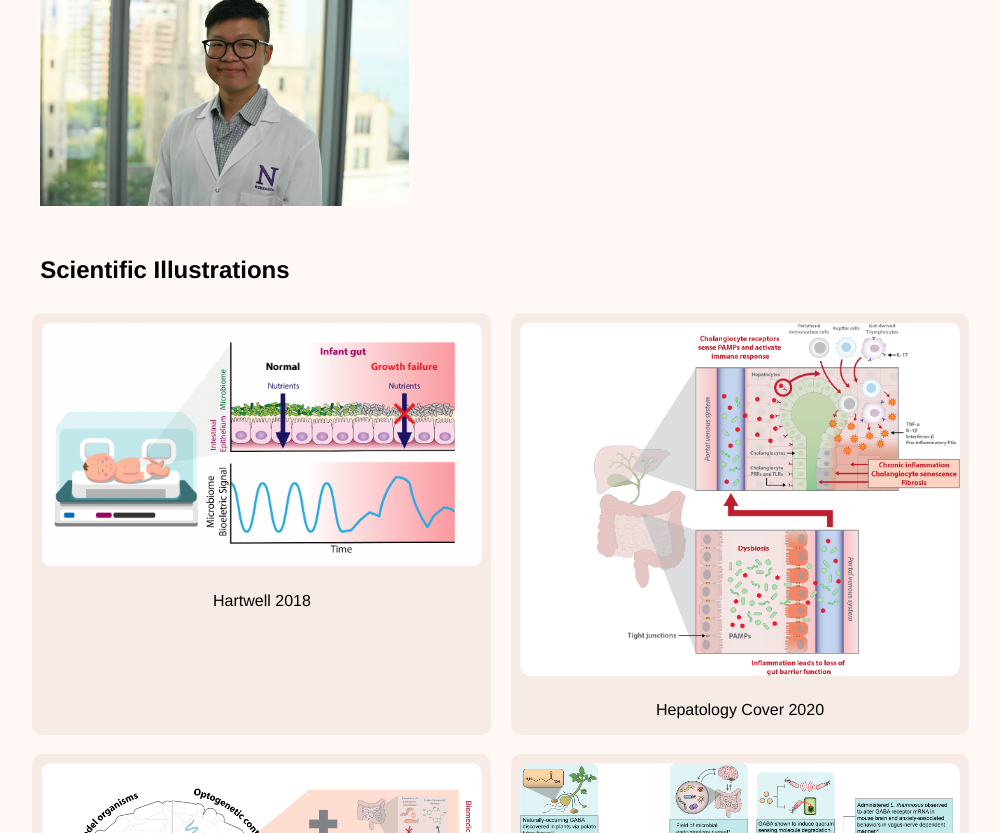
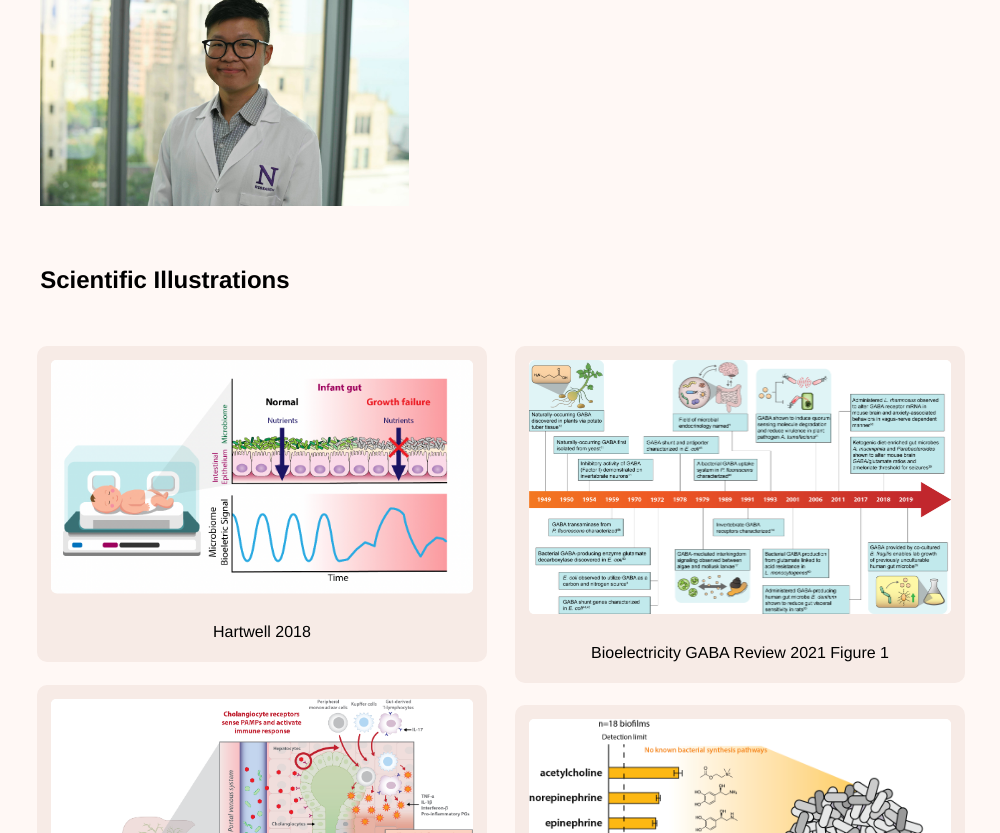
Before and after one commit to pk7tran/pk7tran.github.io, a plain HTML site: page index.html in a window 1280 px wide. Shown: the part 119-952 px from the top of the page, without its empty margins (139-1139 px from the left). Drawn offline with Linux system fonts and the light colour scheme.

Commit message:
fixed columns

```diff
--- a/index.html
+++ b/index.html
@@ -12,6 +12,7 @@
         </div>
         <h2 class="clear">Scientific Illustrations</h2>
         <div class="ills">
+            <div>
                 <div id="ill">
                     <img src="/img/hartwell.png">
                     <p>Hartwell 2018</p>
@@ -24,6 +25,8 @@
                     <img src="/img/PTran_Biotech_Progress_review_2021_Fig1.png">
                     <p>Biotech Progress Review 2021</p>
                 </div>
+            </div>
+            <div>
                 <div id="ill">
                     <img src="/img/PTran_Bioelectricity_GABA_review_2021_Fig1.png">
                     <p>Bioelectricity GABA Review 2021 Figure 1</p>
@@ -37,5 +40,6 @@
                     <p>2020 Central US Synthetic Biology Workshop Logo Version 1</p>
                 </div>
             </div>
+        </div>
     </body>
 </html>
--- a/styles.css
+++ b/styles.css
@@ -10,7 +10,7 @@ body {
 }
 h2.clear{
     clear: both;
-    padding-top: 50px;
+    padding-top: 60px;
     margin-left: auto;
     width:90%;
 }
@@ -18,25 +18,27 @@ h2.clear{
     width: 83%;
     display: flex;
     flex-wrap: wrap;
-    flex-direction: row;
     margin-left: auto;
     margin-right: auto;
 }
 .ills div {
+    vertical-align: middle;
+    flex: 48%;
+    max-width: 100%;
     margin: 1%;
-    vertical-align: middle;
 }
 #ill {
     background-color: #f7ebe6;
-    flex: 48%;
-    max-width: 48%;
     text-align: center;
+    padding-bottom: 5px;
     border-radius: 10px;
+    margin-bottom: 5%;
+    margin-top: 5%;
 }
 #ill img {
     vertical-align: middle;
     position: center;
-    width:96%;
-    padding: 2%;
+    width:94%;
+    padding: 3%;
     border-radius: 20px;
 }
```
Lines whose indentation alone changed are shown as unchanged.
